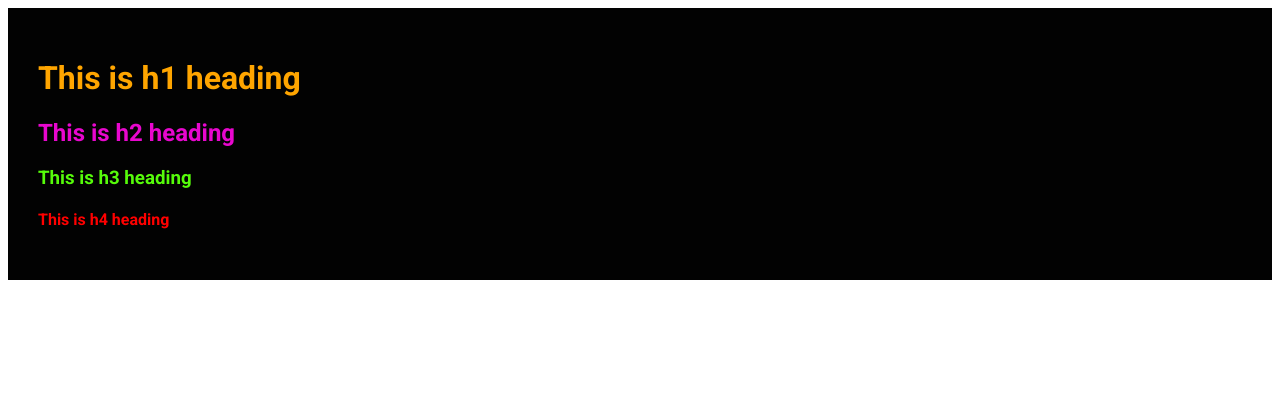
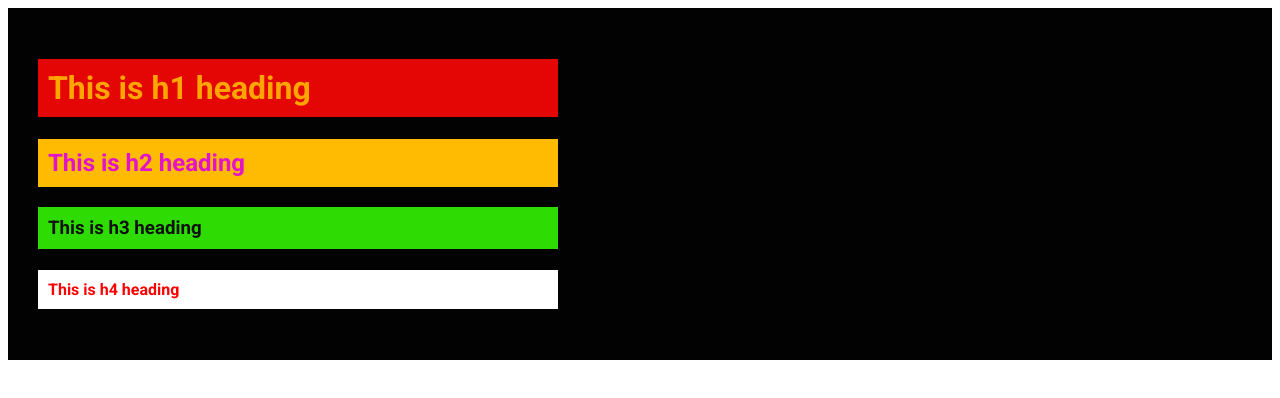
Before and after one commit to shawlycode/Brainnest-course, a plain HTML site: page ASSIGNMENT-2/index.html in a window 1280 px wide. Drawn offline with Linux system fonts and the light colour scheme; a web font is replaced by a local one.

Commit message:
committed

```diff
--- a/ASSIGNMENT-2/index.html
+++ b/ASSIGNMENT-2/index.html
@@ -10,9 +10,15 @@
   <body>
     <main>
       <div class="colors_Container">
-        <h1>This is h1 heading</h1>
-        <h2>This is h2 heading</h2>
-        <h3>This is h3 heading</h3>
+        <div class="header-1">
+          <h1>This is h1 heading</h1>
+        </div>
+        <div class="header-2">
+          <h2>This is h2 heading</h2>
+        </div>
+        <div class="header-3">
+          <h3>This is h3 heading</h3>
+        </div>
         <h4>This is h4 heading</h4>
       </div>
     </main>
--- a/ASSIGNMENT-2/style.css
+++ b/ASSIGNMENT-2/style.css
@@ -8,15 +8,27 @@
   background-color: rgb(2, 2, 2);
   padding: 30px;
 }
-.colors_Container h1 {
+.colors_Container .header-1 h1 {
   color: orange;
+  background-color: #e40505;
+  padding: 10px;
+  width: 500px;
 }
-h2 {
-  color: rgb(232, 7, 206);
+.colors_Container .header-2 h2 {
+  color: rgb(227, 19, 203);
+  background-color: rgb(255, 187, 2);
+  padding: 10px;
+  width: 500px;
 }
-h3 {
-  color: #56fb0a;
+.colors_Container .header-3 h3 {
+  color: #0d130b;
+  background-color: rgb(46, 220, 3);
+  padding: 10px;
+  width: 500px;
 }
 .colors_Container :last-child {
   color: hsl(0, 100%, 50%);
+  background-color: rgb(255, 255, 255);
+  padding: 10px;
+  width: 500px;
 }
```
